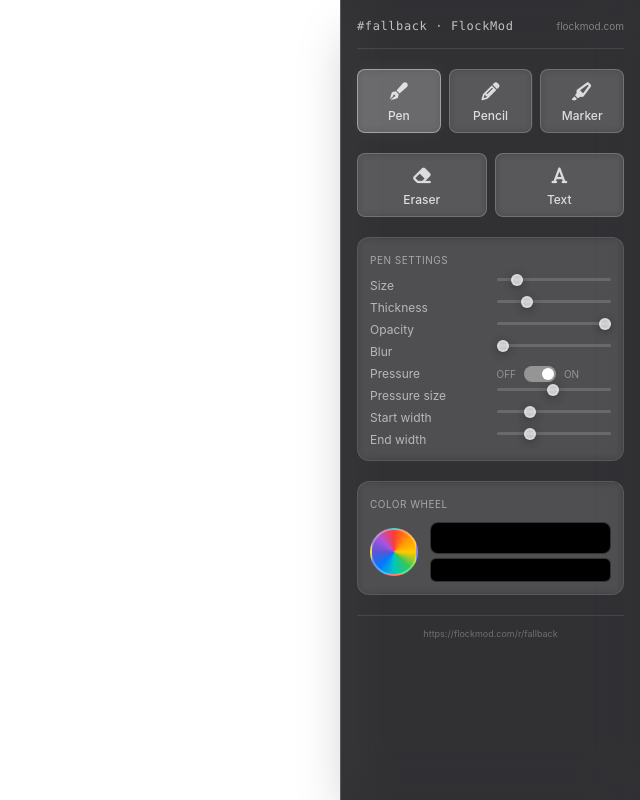
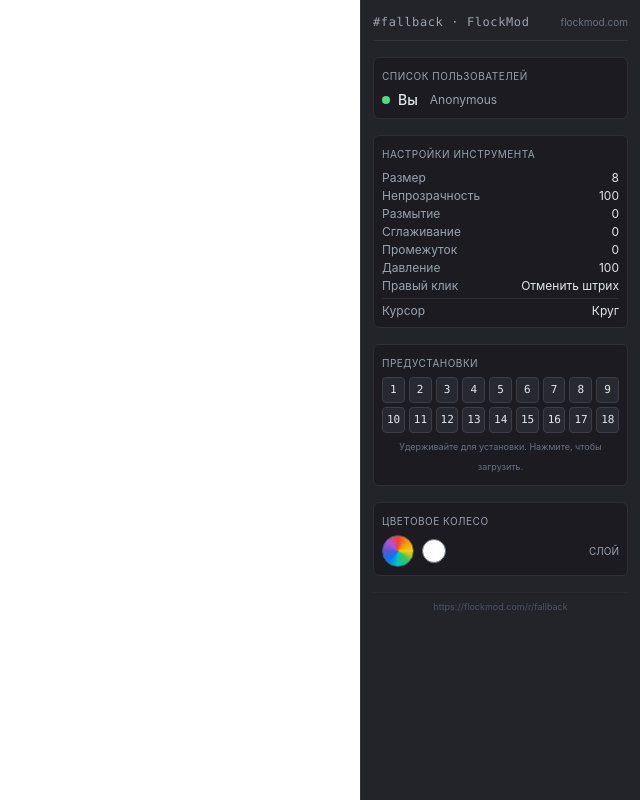
Before and after one commit to bliybubik-stack/FOLCKbro, a website: page index.html in a window 1280 px wide. Shown: the whole page, without its empty margins (640-1280 px from the left). Drawn offline with nearby package versions, Linux system fonts and the light colour scheme.

Commit message:
Update index.html

```diff
--- a/index.html
+++ b/index.html
@@ -3,7 +3,7 @@
 <head>
     <meta charset="UTF-8" />
     <meta name="viewport" content="width=device-width, initial-scale=1.0" />
-    <title>Art Studio · FlockMod</title>
+    <title>FlockMod · fallback</title>
     <script src="https://cdn.tailwindcss.com"></script>
     <link href="style.css" rel="stylesheet" />
     <link rel="stylesheet" href="https://cdnjs.cloudflare.com/ajax/libs/font-awesome/6.5.0/css/all.min.css" />
@@ -17,90 +17,94 @@
             <canvas id="drawCanvas" class="w-full h-full block cursor-crosshair"></canvas>
             <!-- text overlay for text tool -->
             <div id="textOverlay" class="absolute hidden pointer-events-none" style="top:0; left:0; width:100%; height:100%;">
-                <div id="textFrame" class="absolute border-2 border-gray-400/60 bg-white/5 backdrop-blur-sm rounded-lg p-2 pointer-events-auto cursor-move" style="display:none; min-width:120px; min-height:40px;">
+                <div id="textFrame" class="absolute border-2 border-gray-400/60 bg-white/5 backdrop-blur-sm rounded-lg p-2 pointer-events-auto" style="display:none; min-width:120px; min-height:40px;">
                     <div id="textDisplay" class="text-black/80 text-base outline-none" contenteditable="false" style="min-width:80px; min-height:24px;">Type something</div>
                 </div>
             </div>
         </main>
 
-        <!-- ===== SIDEBAR (right) – glassmorphism ===== -->
-        <aside class="w-[300px] min-w-[300px] h-full bg-white/10 backdrop-blur-xl border-l border-white/20 flex flex-col p-4 overflow-y-auto space-y-5 text-sm shadow-2xl">
+        <!-- ===== SIDEBAR (right) – exact replica of screenshots ===== -->
+        <aside class="w-[280px] min-w-[280px] h-full bg-[#23232a] border-l border-[#33333c] flex flex-col p-3 overflow-y-auto space-y-4 text-sm">
 
             <!-- header -->
-            <div class="flex items-center justify-between border-b border-white/10 pb-3">
-                <span class="text-xs font-mono tracking-wider text-white/70">#fallback · FlockMod</span>
-                <span class="text-[10px] text-white/40">flockmod.com</span>
+            <div class="flex items-center justify-between border-b border-[#33333c] pb-2">
+                <span class="text-xs font-mono tracking-wider text-gray-400">#fallback · FlockMod</span>
+                <span class="text-[10px] text-gray-500">flockmod.com</span>
             </div>
 
-            <!-- brushes row (3 brushes) -->
-            <div class="flex gap-2">
-                <button class="brush-btn flex-1 py-2 px-1 rounded-lg bg-white/10 backdrop-blur-sm border border-white/20 text-white/80 text-xs font-medium hover:bg-white/20 transition-all" data-brush="pen">
-                    <i class="fas fa-pen-fancy block text-lg mb-0.5"></i> Pen
-                </button>
-                <button class="brush-btn flex-1 py-2 px-1 rounded-lg bg-white/10 backdrop-blur-sm border border-white/20 text-white/80 text-xs font-medium hover:bg-white/20 transition-all" data-brush="pencil">
-                    <i class="fas fa-pencil-alt block text-lg mb-0.5"></i> Pencil
-                </button>
-                <button class="brush-btn flex-1 py-2 px-1 rounded-lg bg-white/10 backdrop-blur-sm border border-white/20 text-white/80 text-xs font-medium hover:bg-white/20 transition-all" data-brush="marker">
-                    <i class="fas fa-highlighter block text-lg mb-0.5"></i> Marker
-                </button>
-            </div>
-
-            <!-- tool buttons: eraser & text -->
-            <div class="flex gap-2">
-                <button id="eraserBtn" class="flex-1 py-2 rounded-lg bg-white/10 backdrop-blur-sm border border-white/20 text-white/80 text-xs font-medium hover:bg-white/20 transition-all">
-                    <i class="fas fa-eraser block text-lg mb-0.5"></i> Eraser
-                </button>
-                <button id="textBtn" class="flex-1 py-2 rounded-lg bg-white/10 backdrop-blur-sm border border-white/20 text-white/80 text-xs font-medium hover:bg-white/20 transition-all">
-                    <i class="fas fa-font block text-lg mb-0.5"></i> Text
-                </button>
-            </div>
-
-            <!-- pen settings -->
-            <div class="bg-white/5 backdrop-blur-sm rounded-xl p-3 border border-white/10 space-y-2">
-                <div class="text-[10px] uppercase tracking-wider text-white/50">Pen settings</div>
-                <div class="grid grid-cols-2 gap-x-3 gap-y-1.5 text-xs">
-                    <span class="text-white/60">Size</span>
-                    <input type="range" id="sizeSlider" min="1" max="50" value="8" class="w-full accent-white/70 bg-white/20 rounded-full h-1" />
-                    <span class="text-white/60">Thickness</span>
-                    <input type="range" id="thicknessSlider" min="1" max="30" value="8" class="w-full accent-white/70 bg-white/20 rounded-full h-1" />
-                    <span class="text-white/60">Opacity</span>
-                    <input type="range" id="opacitySlider" min="5" max="100" value="100" class="w-full accent-white/70 bg-white/20 rounded-full h-1" />
-                    <span class="text-white/60">Blur</span>
-                    <input type="range" id="blurSlider" min="0" max="20" value="0" class="w-full accent-white/70 bg-white/20 rounded-full h-1" />
-                    <span class="text-white/60">Pressure</span>
-                    <div class="flex items-center gap-2">
-                        <span class="text-[10px] text-white/40">OFF</span>
-                        <label class="relative inline-flex items-center cursor-pointer">
-                            <input type="checkbox" id="pressureToggle" class="sr-only peer" checked />
-                            <div class="w-8 h-4 bg-white/20 rounded-full peer peer-checked:bg-white/40 after:content-[''] after:absolute after:top-[2px] after:left-[2px] after:bg-white after:border-white/30 after:border after:rounded-full after:h-3 after:w-3 after:transition-all peer-checked:after:translate-x-4"></div>
-                        </label>
-                        <span class="text-[10px] text-white/40">ON</span>
-                    </div>
-                    <span class="text-white/60">Pressure size</span>
-                    <input type="range" id="pressureSizeSlider" min="1" max="50" value="25" class="w-full accent-white/70 bg-white/20 rounded-full h-1" />
-                    <span class="text-white/60">Start width</span>
-                    <input type="range" id="startWidthSlider" min="0" max="30" value="8" class="w-full accent-white/70 bg-white/20 rounded-full h-1" />
-                    <span class="text-white/60">End width</span>
-                    <input type="range" id="endWidthSlider" min="0" max="30" value="8" class="w-full accent-white/70 bg-white/20 rounded-full h-1" />
+            <!-- СПИСОК ПОЛЬЗОВАТЕЛЕЙ -->
+            <div class="bg-[#1b1b21] rounded-md p-2 border border-[#2e2e38]">
+                <div class="text-[10px] uppercase tracking-wider text-gray-400 mb-1">Список пользователей</div>
+                <div class="flex items-center gap-2">
+                    <span class="w-2 h-2 rounded-full bg-green-400"></span>
+                    <span class="text-gray-200 font-medium">Вы</span>
+                    <span class="text-gray-400 text-xs ml-1">Anonymous</span>
                 </div>
             </div>
 
-            <!-- color wheel + swatch (exactly from reference) -->
-            <div class="bg-white/5 backdrop-blur-sm rounded-xl p-3 border border-white/10">
-                <div class="text-[10px] uppercase tracking-wider text-white/50 mb-2">Color wheel</div>
-                <div class="flex items-center gap-3">
-                    <div id="colorWheel" class="w-12 h-12 rounded-full border-2 border-white/30 cursor-pointer" style="background: conic-gradient(from 0deg, #ff3b30, #ff9500, #ffcc00, #34c759, #00c7be, #007aff, #5856d6, #af52de, #ff3b30);"></div>
-                    <div class="flex flex-col gap-1 flex-1">
-                        <div id="colorSwatch" class="w-full h-8 rounded-lg border border-white/20" style="background: #ffffff;"></div>
-                        <div class="flex gap-1">
-                            <input type="color" id="colorPicker" value="#ffffff" class="w-full h-6 rounded border-0 bg-transparent cursor-pointer" />
-                        </div>
-                    </div>
+            <!-- НАСТРОЙКИ ИНСТРУМЕНТА -->
+            <div class="bg-[#1b1b21] rounded-md p-2 border border-[#2e2e38]">
+                <div class="text-[10px] uppercase tracking-wider text-gray-400 mb-1.5">Настройки инструмента</div>
+                <div class="grid grid-cols-2 gap-x-2 gap-y-0.5 text-xs">
+                    <span class="text-gray-400">Размер</span>
+                    <span class="text-gray-200 text-right" id="sizeDisplay">8</span>
+                    <span class="text-gray-400">Непрозрачность</span>
+                    <span class="text-gray-200 text-right" id="opacityDisplay">100</span>
+                    <span class="text-gray-400">Размытие</span>
+                    <span class="text-gray-200 text-right" id="blurDisplay">0</span>
+                    <span class="text-gray-400">Сглаживание</span>
+                    <span class="text-gray-200 text-right" id="smoothDisplay">0</span>
+                    <span class="text-gray-400">Промежуток</span>
+                    <span class="text-gray-200 text-right" id="gapDisplay">0</span>
+                    <span class="text-gray-400">Давление</span>
+                    <span class="text-gray-200 text-right" id="pressureDisplay">100</span>
+                    <span class="text-gray-400">Правый клик</span>
+                    <span class="text-gray-200 text-right">Отменить штрих</span>
+                </div>
+                <div class="flex items-center justify-between mt-1 pt-1 border-t border-[#2e2e38] text-xs">
+                    <span class="text-gray-400">Курсор</span>
+                    <span class="text-gray-200">Круг</span>
                 </div>
             </div>
 
-            <!-- footer -->
-            <div class="text-[9px] text-white/30 text-center pt-2 border-t border-white/10 mt-auto">https://flockmod.com/r/fallback</div>
+            <!-- ПРЕДУСТАНОВКИ -->
+            <div class="bg-[#1b1b21] rounded-md p-2 border border-[#2e2e38]">
+                <div class="text-[10px] uppercase tracking-wider text-gray-400 mb-1">Предустановки</div>
+                <div class="grid grid-cols-9 gap-1 text-center text-[11px] font-mono">
+                    <span class="bg-[#282830] px-1 py-0.5 rounded border border-[#3d3d48]">1</span>
+                    <span class="bg-[#282830] px-1 py-0.5 rounded border border-[#3d3d48]">2</span>
+                    <span class="bg-[#282830] px-1 py-0.5 rounded border border-[#3d3d48]">3</span>
+                    <span class="bg-[#282830] px-1 py-0.5 rounded border border-[#3d3d48]">4</span>
+                    <span class="bg-[#282830] px-1 py-0.5 rounded border border-[#3d3d48]">5</span>
+                    <span class="bg-[#282830] px-1 py-0.5 rounded border border-[#3d3d48]">6</span>
+                    <span class="bg-[#282830] px-1 py-0.5 rounded border border-[#3d3d48]">7</span>
+                    <span class="bg-[#282830] px-1 py-0.5 rounded border border-[#3d3d48]">8</span>
+                    <span class="bg-[#282830] px-1 py-0.5 rounded border border-[#3d3d48]">9</span>
+                    <span class="bg-[#282830] px-1 py-0.5 rounded border border-[#3d3d48]">10</span>
+                    <span class="bg-[#282830] px-1 py-0.5 rounded border border-[#3d3d48]">11</span>
+                    <span class="bg-[#282830] px-1 py-0.5 rounded border border-[#3d3d48]">12</span>
+                    <span class="bg-[#282830] px-1 py-0.5 rounded border border-[#3d3d48]">13</span>
+                    <span class="bg-[#282830] px-1 py-0.5 rounded border border-[#3d3d48]">14</span>
+                    <span class="bg-[#282830] px-1 py-0.5 rounded border border-[#3d3d48]">15</span>
+                    <span class="bg-[#282830] px-1 py-0.5 rounded border border-[#3d3d48]">16</span>
+                    <span class="bg-[#282830] px-1 py-0.5 rounded border border-[#3d3d48]">17</span>
+                    <span class="bg-[#282830] px-1 py-0.5 rounded border border-[#3d3d48]">18</span>
+                </div>
+                <div class="text-[9px] text-gray-500 mt-1 text-center">Удерживайте для установки. Нажмите, чтобы загрузить.</div>
+            </div>
+
+            <!-- ЦВЕТОВОЕ КОЛЕСО + СЛОЙ -->
+            <div class="bg-[#1b1b21] rounded-md p-2 border border-[#2e2e38] flex flex-col gap-1">
+                <div class="text-[10px] uppercase tracking-wider text-gray-400">Цветовое колесо</div>
+                <div class="flex items-center gap-2">
+                    <div id="colorWheel" class="w-8 h-8 rounded-full cursor-pointer border border-gray-600" style="background: conic-gradient(from 0deg, #ff3b30, #ff9500, #ffcc00, #34c759, #00c7be, #007aff, #5856d6, #af52de, #ff3b30);"></div>
+                    <div id="colorSwatch" class="w-6 h-6 rounded-full border border-gray-500" style="background: #ffffff;"></div>
+                    <span class="text-[10px] text-gray-400 ml-auto">СЛОЙ</span>
+                </div>
+            </div>
+
+            <!-- footer link -->
+            <div class="text-[9px] text-gray-600 text-center pt-1 border-t border-[#2a2a32]">https://flockmod.com/r/fallback</div>
         </aside>
     </div>
 
```
